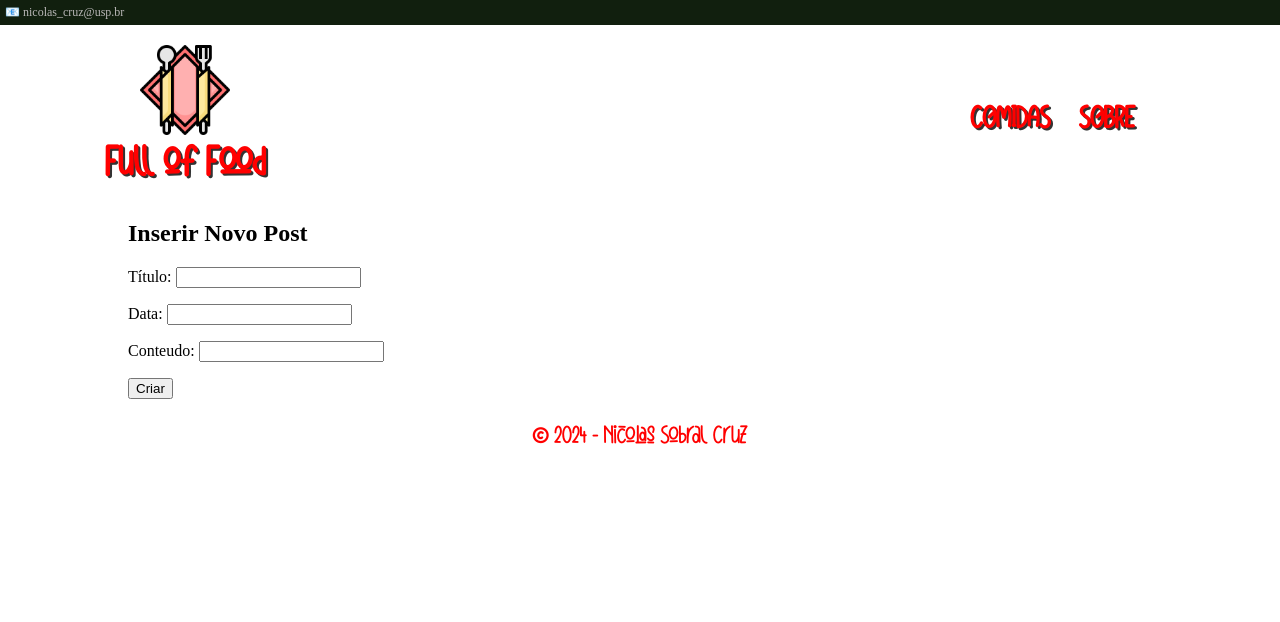
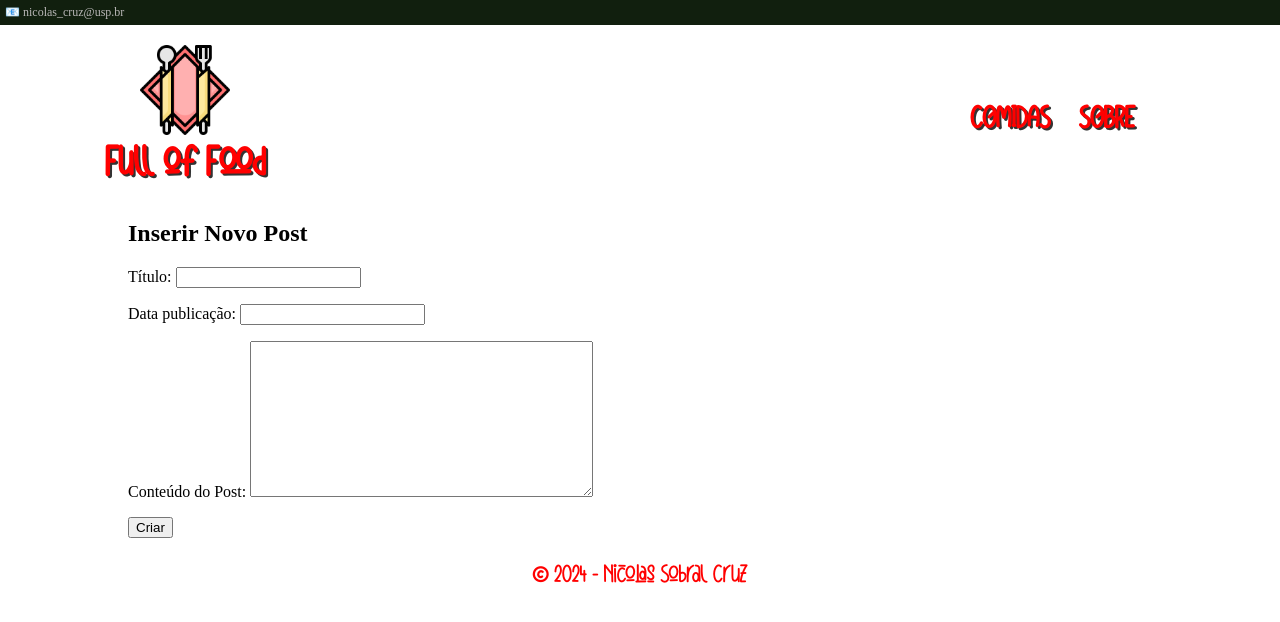
Before and after one commit to HarlesPlace/fullOFfood, a Django app: page /comidas/create/ in a window 1280 px wide. Shown: the top 622 px of the page. Run offline with Django 5.2, Linux system fonts and the light colour scheme.

Commit message:
apenas com views funcionais, utilizando um Django form. Alteração dos templates de create e update

```diff
--- /dev/null
+++ b/comidas/forms.py
@@ -0,0 +1,16 @@
+from django.forms import ModelForm
+from .models import Post
+
+class PostForm(ModelForm):
+    class Meta:
+        model = Post
+        fields = [
+            'titulo',
+            'data',
+            'conteudo',
+        ]
+        labels = {
+            'titulo': 'Título',
+            'data': 'Data publicação',
+            'conteudo': 'Conteúdo do Post',
+        }
--- a/comidas/templates/comidas/create.html
+++ b/comidas/templates/comidas/create.html
@@ -3,18 +3,7 @@
 <h2>Inserir Novo Post</h2>
 <form method="POST" action="{% url 'comidas:create' %}">
   {% csrf_token %}
-  <p>
-    <label for="id_titulo">Título:</label>
-    <input type="text" name="titulo" id="id_titulo" />
-  </p>
-  <p>
-    <label for="id_data">Data:</label>
-    <input type="datetime" name="data" id="id_data" />
-  </p>
-  <p>
-    <label for="id_conteudo">Conteudo:</label>
-    <input type="text" name="conteudo" id="id_conteudo" />
-  </p>
+  {{form.as_p}}
   <button type="submit">Criar</button>
 </form>
 {% endblock content %}
--- a/comidas/views.py
+++ b/comidas/views.py
@@ -2,6 +2,7 @@ from django.shortcuts import render, get_object_or_404
 from .models import Post
 from django.urls import reverse
 from django.http import HttpResponseRedirect
+from .forms import PostForm
 
 def list_post(request):
     post_list=Post.objects.all()
@@ -23,26 +24,38 @@ def search_post(request):
 
 def create_post(request):
     if request.method == 'POST':
-        post_titulo = request.POST['titulo']
-        post_conteudo = request.POST['conteudo']
-        post_data = request.POST['data']
-        post = Post(titulo=post_titulo, conteudo=post_conteudo,data=post_data)
-        post.save()
-        return HttpResponseRedirect(
-            reverse('comidas:detail', args=(post.id, )))
+        form=PostForm(request.POST)
+        if form.is_valid():
+            post_titulo = request.POST['titulo']
+            post_conteudo = request.POST['conteudo']
+            post_data = request.POST['data']
+            post = Post(titulo=post_titulo, conteudo=post_conteudo,data=post_data)
+            post.save()
+            return HttpResponseRedirect(reverse('comidas:detail', args=(post.id, )))
     else:
-        return render(request, 'comidas/create.html', {})
+        form=PostForm()
+    context={'form':form}
+    return render(request, 'comidas/create.html', context)
 
 def update_post(request, post_id):
     post = get_object_or_404(Post, pk=post_id)
     if request.method == 'POST':
-        post.titulo = request.POST['titulo']
-        post.conteudo = request.POST['conteudo']
-        post.data = request.POST['data']
-        post.save()
-        return HttpResponseRedirect(
-            reverse('comidas:detail', args=(post.id, )))
-    context = {'post': post}
+        form=PostForm(request.POST)
+        if form.is_valid():
+            post.titulo = request.POST['titulo']
+            post.conteudo = request.POST['conteudo']
+            post.data = request.POST['data']
+            post.save()
+            return HttpResponseRedirect(reverse('comidas:detail', args=(post.id, )))
+    else:
+        form=PostForm(
+            initial={
+                'titulo': post.titulo,
+                'data':post.data,
+                'conteudo': post.conteudo
+            }
+        )
+    context = {'post': post, 'form':form}
     return render(request, 'comidas/update.html', context)
 
 def delete_post(request, post_id):
```
Also changed, not shown: comidas/templates/comidas/update.html (+1 -12 lines).
